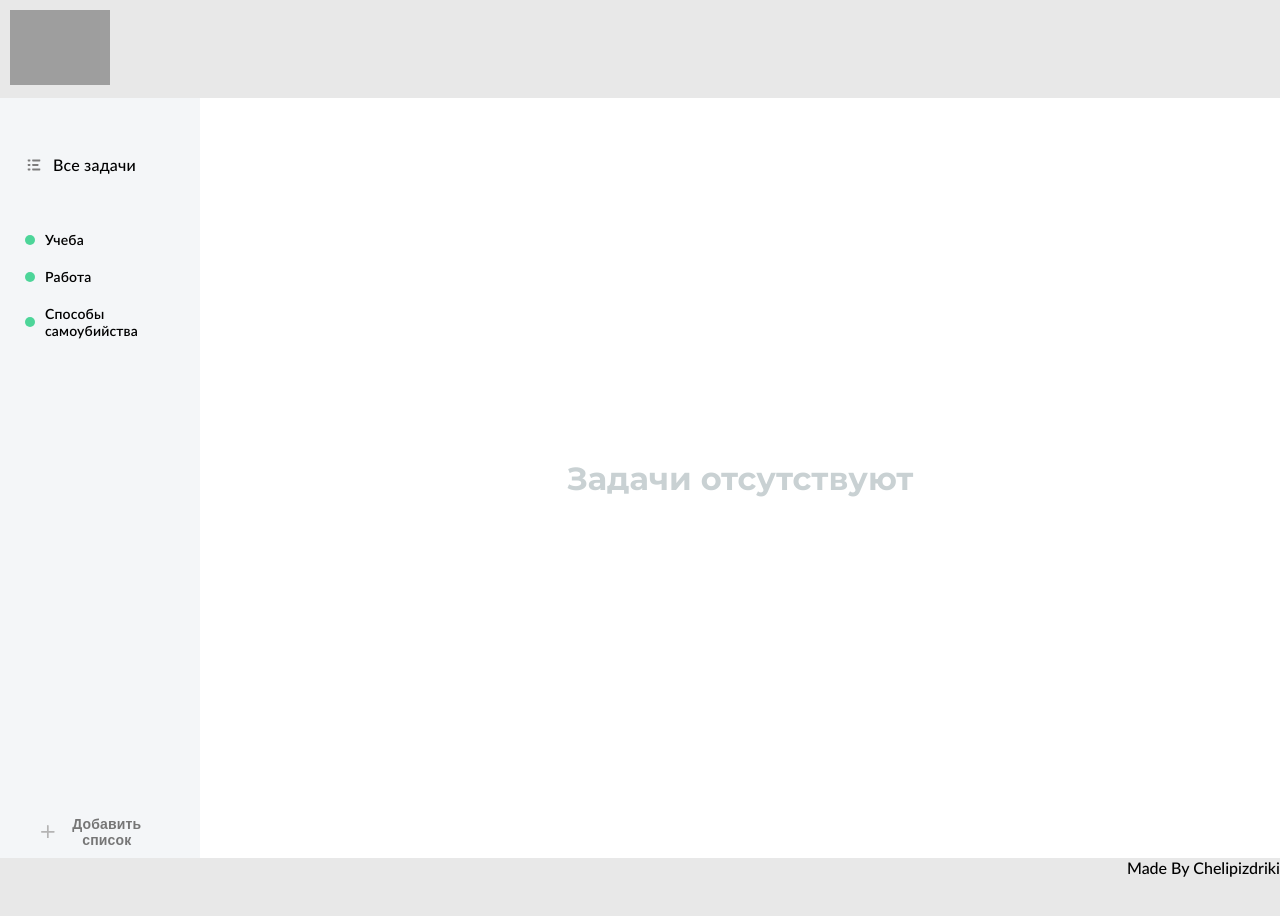
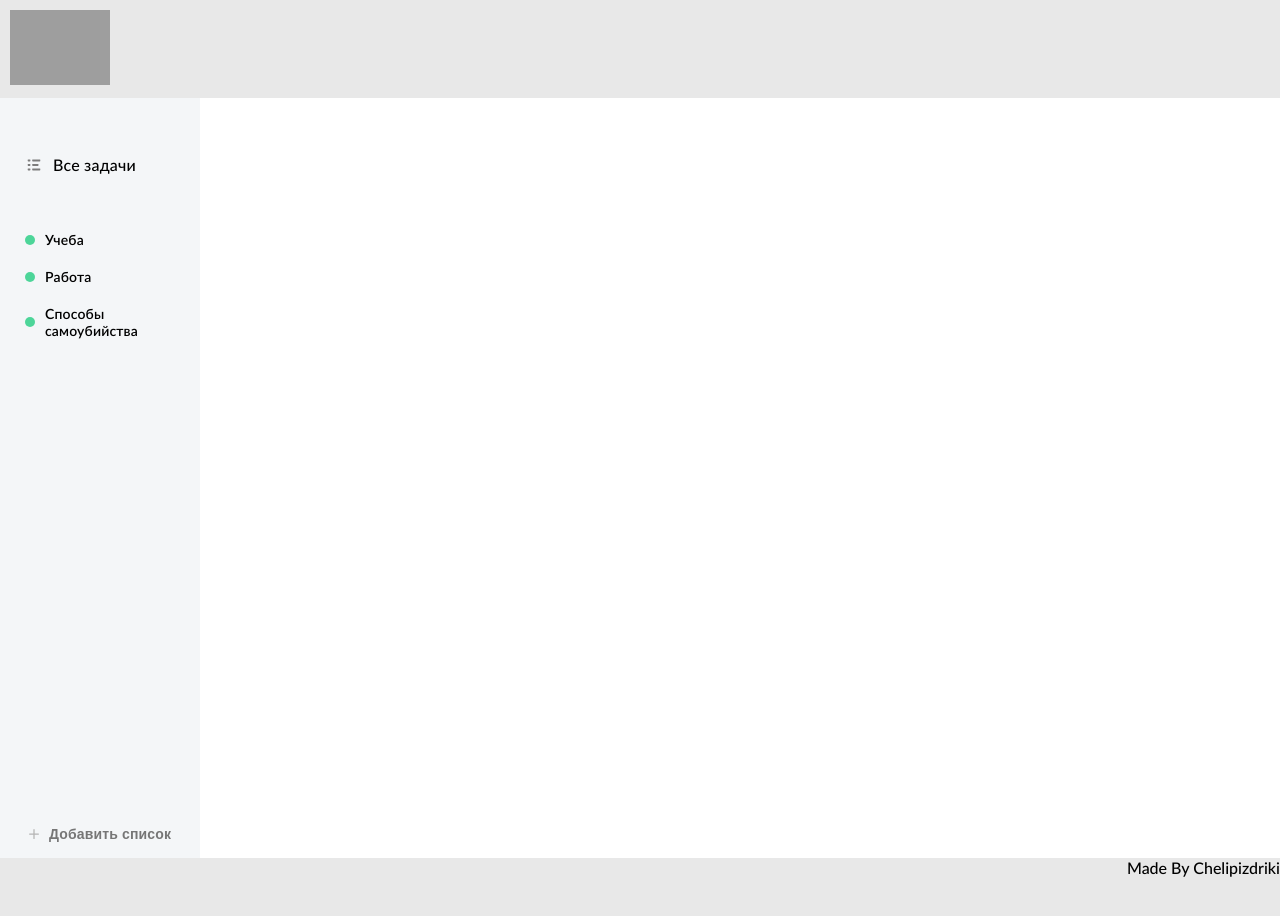
Before and after one commit to ShaggyBa/team-project-todo-app, a React (Create React App) app: page / in a window 1280 px wide. Shown: the top 916 px of the page. Built offline with nearby package versions, Linux system fonts and the light colour scheme; grey boxes are pictures that could not be loaded; the HTML template or start-up script is replaced by a standard one.

Commit message:
recreate a variant-btn

```diff
--- a/src/components/MainContent/MainContent.tsx
+++ b/src/components/MainContent/MainContent.tsx
@@ -1,10 +1,7 @@
-import React from 'react'
-import cssStyles from "./MainContent.module.css"
+import React from "react";
+import cssStyles from "./MainContent.module.css";
+import { VariantBtn } from "../index";
 
 export const MainContent: React.FC = () => {
-	return (
-		<main className={cssStyles.todoApp__taskArea}>
-			<p>Задачи отсутствуют</p>
-		</main >
-	)
-}
+  return <main className={cssStyles.todoApp__taskArea}></main>;
+};
--- a/src/components/Sidebar/Sidebar.module.css
+++ b/src/components/Sidebar/Sidebar.module.css
@@ -50,6 +50,7 @@
 	margin-top: 38px;
 	max-height: 640px;
 	height: 100%;
+	overflow: hidden auto;
 }
 
 .list__item {
--- a/src/components/Sidebar/Sidebar.tsx
+++ b/src/components/Sidebar/Sidebar.tsx
@@ -2,8 +2,11 @@ import React from "react";
 import { VariantBtn } from "../index";
 import s from "./Sidebar.module.css";
 
+import { ISidebar } from "../../types/ISidebar.types";
+
+import { ReactComponent as PlusIcon } from "../../assets/icons/plus_icon.svg";
+// import { ReactComponent as DeleteIcon } from "../../assets/icons/delete_icon.svg";
 import { ReactComponent as ListIcon } from "../../assets/icons/list-icon.svg";
-import { ISidebar } from "../../types/ISidebar.types";
 
 export const Sidebar: React.FC<ISidebar> = ({ lists }) => {
   const listsMap = lists.map((list) => (
@@ -24,7 +27,10 @@ export const Sidebar: React.FC<ISidebar> = ({ lists }) => {
         {/* filter-3 */}
       </ul>
       <ul className={s.sidebar__lists}>{listsMap}</ul>
-      <VariantBtn variant="add-list" />
+      <VariantBtn variant="add-list">
+        <PlusIcon />
+        <span>Добавить список</span>
+      </VariantBtn>
     </aside>
   );
 };
--- a/src/components/VariantBtn/VariantBtn.module.css
+++ b/src/components/VariantBtn/VariantBtn.module.css
@@ -1,32 +1,49 @@
 .variantBtn {
-	max-width: 160px;
+	width: 100%;
 	height: 37px;
-
-	padding: 10px 21px;
 	border-radius: 4px;
-
 	display: flex;
 	align-items: center;
 	justify-content: center;
-
-	background-color: transparent;
 	color: var(--gray_700);
 	font-size: 14px;
 	font-weight: 600;
 	letter-spacing: 0.15px;
+	cursor: pointer;
+}
 
-	cursor: pointer;
-
+.variantBtn.add-list {
+	width: 160px;
+	background-color: transparent;
 	transition: background-color 0.3s ease-in-out;
 }
 
-.variantBtn img {
+.variantBtn.add-list svg {
 	--size: 10px;
 	margin-right: 10px;
 	width: var(--size);
 	height: var(--size);
 }
 
-.variantBtn:hover {
-	box-shadow: 0px 2px 10px 0px var(--box-shadow-dark);
+.variantBtn.add-list:hover {
+	box-shadow: 0px 2px 10px 0px var(--box-shadow-light);
 }
+
+.variantBtn.add-task {
+	width: 145px;
+	height: 34px;
+	background-color: var(--turquoise_50);
+	text-align: center;
+	font-family: "Lato";
+	color: var(--primary_50);
+}
+
+.variantBtn.cancel {
+	width: 90px;
+	height: 34px;
+	background-color: var(--white_200);
+
+	text-align: center;
+	font-family: "Lato";
+	color: #9C9C9C;
+}
--- a/src/components/VariantBtn/VariantBtn.tsx
+++ b/src/components/VariantBtn/VariantBtn.tsx
@@ -2,16 +2,17 @@ import React from "react";
 
 import s from "./VariantBtn.module.css";
 
-import { ReactComponent as PlusIcon } from "../../assets/icons/plus_icon.svg";
-import { ReactComponent as DeleteIcon } from "../../assets/icons/delete_icon.svg";
-
 import { IButton } from "../../types/IButton.types";
 
-export const VariantBtn: React.FC<IButton> = ({ variant }) => {
+export const VariantBtn: React.PropsWithChildren<React.FC<IButton>> = ({
+  variant,
+  onClick,
+  children,
+  ...rest
+}) => {
   return (
-    <button className={s.variantBtn + " " + variant}>
-      <PlusIcon />
-      <span>Добавить список</span>
+    <button className={s.variantBtn + " " + s[`${variant}`]} onClick={onClick}>
+      {children}
     </button>
   );
 };
--- a/src/index.css
+++ b/src/index.css
@@ -27,7 +27,7 @@
 }
 
 body {
-	font-family: "Lato";
+	font-family: "Lato", sans-serif;
 	font-style: normal;
 	font-weight: 500;
 }
--- a/src/types/IButton.types.ts
+++ b/src/types/IButton.types.ts
@@ -4,7 +4,8 @@ export type TVariantsOfButton =
   | "add-list"
   | "add-task"
   | "delete-list"
-  | "delete-task";
+  | "delete-task"
+  | "cancel";
 
 export interface IButton extends ButtonHTMLAttributes<HTMLButtonElement> {
   variant?: TVariantsOfButton;
```
